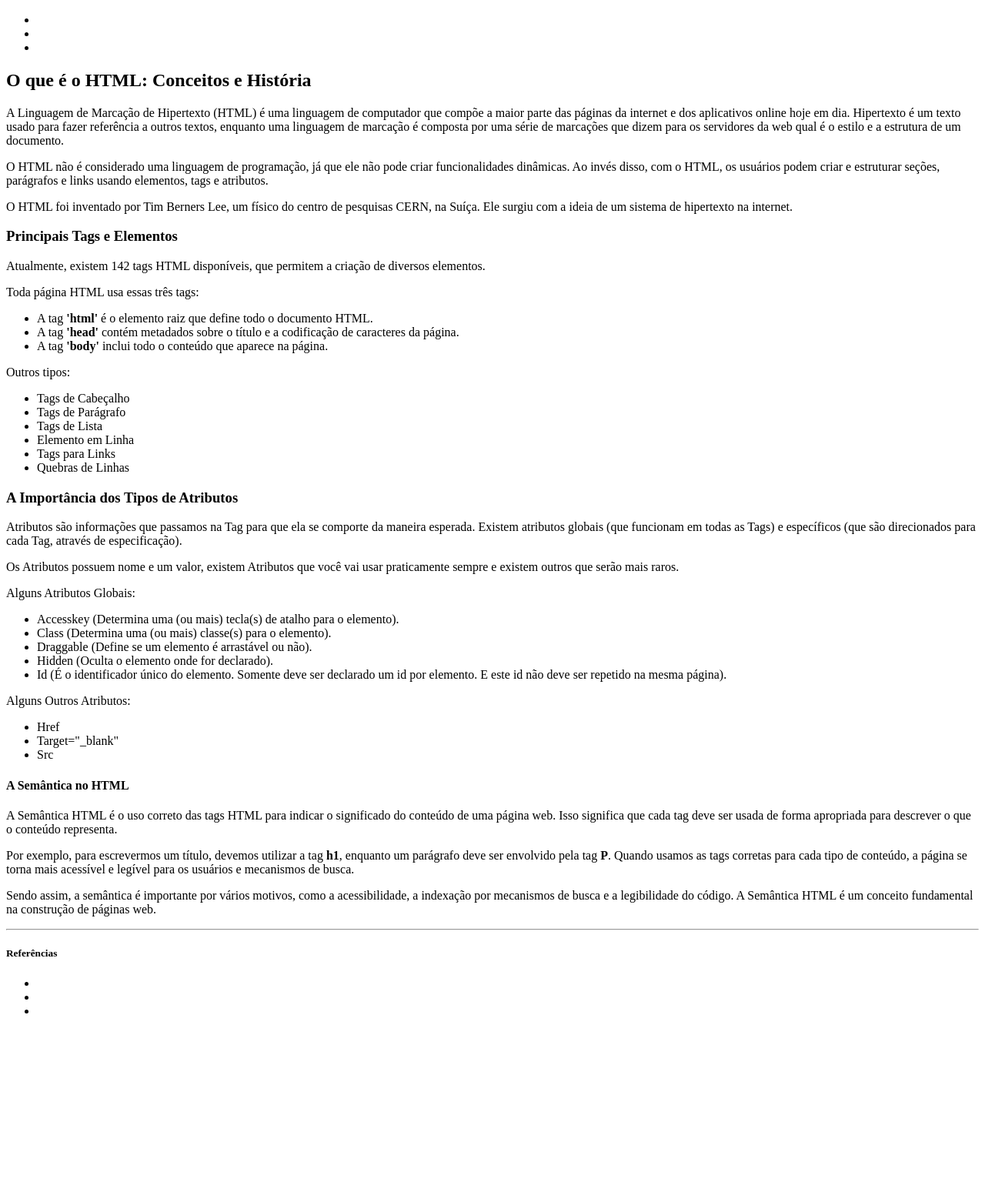
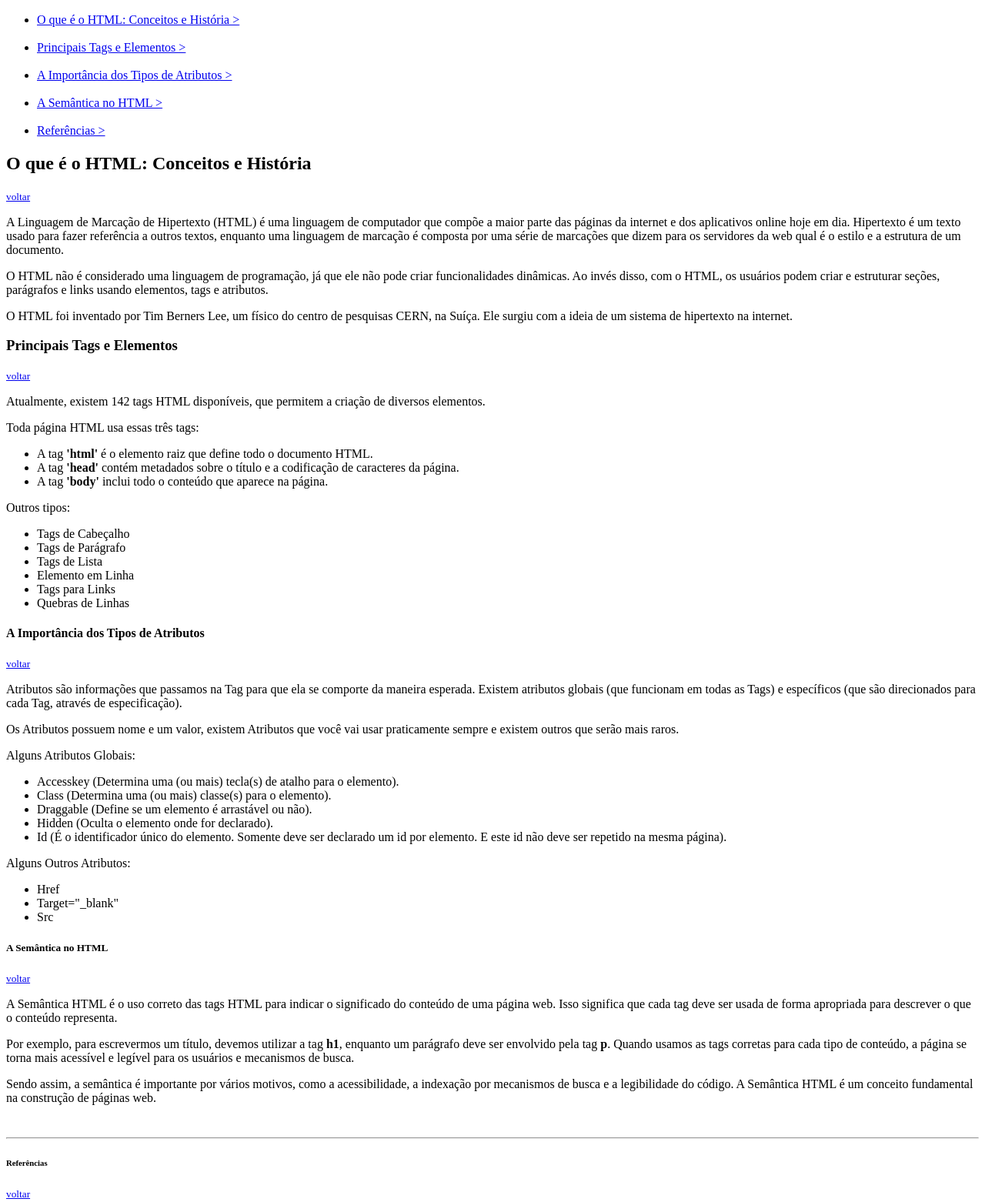
Before and after one commit to JenniferSalatiel/Projetos-dos-desafios-da-DIO, a plain HTML site: page Projeto do Desafio 'Primeiro Blog'/index.html in a window 1280 px wide. Shown: the part 132-1694 px from the top of the page at 77% size. Before the commit the page ends 1471 px from the top, so only its background shows below. Drawn offline with Linux system fonts and the light colour scheme.

Commit message:
Update4 index.html

```diff
--- a/Projeto do Desafio 'Primeiro Blog'/index.html
+++ b/Projeto do Desafio 'Primeiro Blog'/index.html
@@ -1,24 +1,39 @@
 <!DOCTYPE html>
+
 <html lang="pt-br">
+
 <head>
     <title>Tudo Sobre a Base do HTML5</title>
 </head>
+
 <body>
     <h1>Tudo o que você precisa saber sobre a base do HTML5!</h1>
     <hr>
-    <h2>Sumário</h2>
+    <h2 id="Inicio">Sumário</h2>
     <ul>
-        <li><a= href="#" > </a></li>
-        <li><a= href="#" > </a></li>
-        <li><a= href="#" > </a></li>
+        <li><a href="#Oquee">O que é o HTML: Conceitos e História ></a></li>
+        <br>
+        <li><a href="#TagseElementos">Principais Tags e Elementos ></a></li>
+        <br>
+        <li><a href="#Atributos">A Importância dos Tipos de Atributos ></a></li>
+        <br>
+        <li><a href="#Semantica">A Semântica no HTML ></a></li>
+        <br>
+        <li><a href="#Referencias">Referências ></a></li>
     </ul>
 
-    <h2>O que é o HTML: Conceitos e História</h2>
+    <h2 id="Oquee">O que é o HTML: Conceitos e História</h2>
+
+    <small><a href="#Inicio">voltar</a></small>
+
     <p>A Linguagem de Marcação de Hipertexto (HTML) é uma linguagem de computador que compõe a maior parte das páginas da internet e dos aplicativos online hoje em dia. Hipertexto é um texto usado para fazer referência a outros textos, enquanto uma linguagem de marcação é composta por uma série de marcações que dizem para os servidores da web qual é o estilo e a estrutura de um documento.</p>
     <p>O HTML não é considerado uma linguagem de programação, já que ele não pode criar funcionalidades dinâmicas. Ao invés disso, com o HTML, os usuários podem criar e estruturar seções, parágrafos e links usando elementos, tags e atributos.</p>
     <p>O HTML foi inventado por Tim Berners Lee, um físico do centro de pesquisas CERN, na Suíça. Ele surgiu com a ideia de um sistema de hipertexto na internet.</p>
 
-    <h3>Principais Tags e Elementos</h3>
+    <h3 id="TagseElementos">Principais Tags e Elementos</h3>
+
+    <small><a href="#Inicio">voltar</a></small>
+
     <P>Atualmente, existem 142 tags HTML disponíveis, que permitem a criação de diversos elementos.</P>
     <p>Toda página HTML usa essas três tags:
 
@@ -38,7 +53,10 @@
         <li>Quebras de Linhas</li>
     </ul>
 
-    <h3>A Importância dos Tipos de Atributos</h3>
+    <h4 id="Atributos">A Importância dos Tipos de Atributos</h4>
+
+    <small><a href="#Inicio">voltar</a></small>
+
     <p>Atributos são informações que passamos na Tag para que ela se comporte da maneira esperada. Existem atributos globais (que funcionam em todas as Tags) e específicos (que são direcionados para cada Tag, através de especificação).</p>
     <p>Os Atributos possuem nome e um valor, existem Atributos que você vai usar praticamente sempre e existem outros que serão mais raros.</p>
     <P>Alguns Atributos Globais:</P>
@@ -56,18 +74,27 @@
         <li>Src</li>
     </ul>
 
-    <h4>A Semântica no HTML</h4>
+    <h5 id="Semantica">A Semântica no HTML</h5>
+
+    <small><a href="#Inicio">voltar</a></small>
+
     <p>A Semântica HTML é o uso correto das tags HTML para indicar o significado do conteúdo de uma página web. Isso significa que cada tag deve ser usada de forma apropriada para descrever o que o conteúdo representa.</p>
-    <p>Por exemplo, para escrevermos um título, devemos utilizar a tag <b>h1</b>, enquanto um parágrafo deve ser envolvido pela tag <b>P</b>. Quando usamos as tags corretas para cada tipo de conteúdo, a página se torna mais acessível e legível para os usuários e mecanismos de busca.</p>
+    <p>Por exemplo, para escrevermos um título, devemos utilizar a tag <b>h1</b>, enquanto um parágrafo deve ser envolvido pela tag <b>p</b>. Quando usamos as tags corretas para cada tipo de conteúdo, a página se torna mais acessível e legível para os usuários e mecanismos de busca.</p>
     <p>Sendo assim, a semântica é importante por vários motivos, como a acessibilidade, a indexação por mecanismos de busca e a legibilidade do código. A Semântica HTML é um conceito fundamental na construção de páginas web.</p>
 
+    <br>
     <hr>
 
-    <h5>Referências</h5>
+    <h6 id="Referencias">Referências</h6>
+
+    <small><a href="#Inicio">voltar</a></small>
+
     <ul>
-        <li><a= href="" > </a></li>
-        <li><a= href="" > </a></li>
-        <li><a= href="" > </a></li>
+        <li><a href="https://www.hostinger.com.br/tutoriais/o-que-e-html-conceitos-basicos" target="_blank">Link de referência</a></li>
+        <br>
+        <li><a href="https://www.treinaweb.com.br/blog/entendendo-os-atributos-html" target="_blank">Link de referência</a></li>
+        <br>
+        <li><a href="https://www.treinaweb.com.br/blog/semantica-html-o-que-e-e-por-que-e-importante" target="_blank">Link de referência </a></li>
     </ul>
 
 
```
